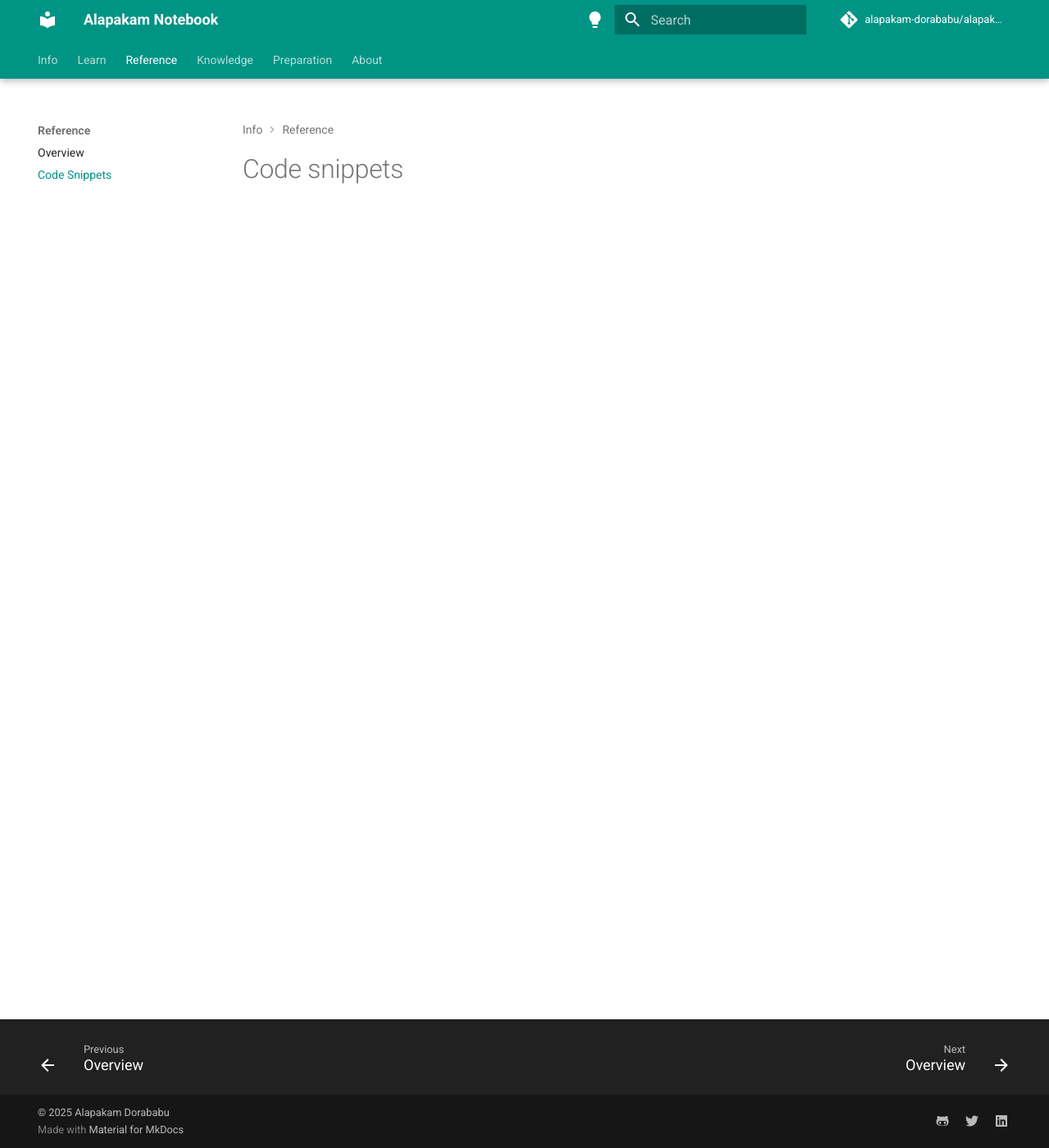
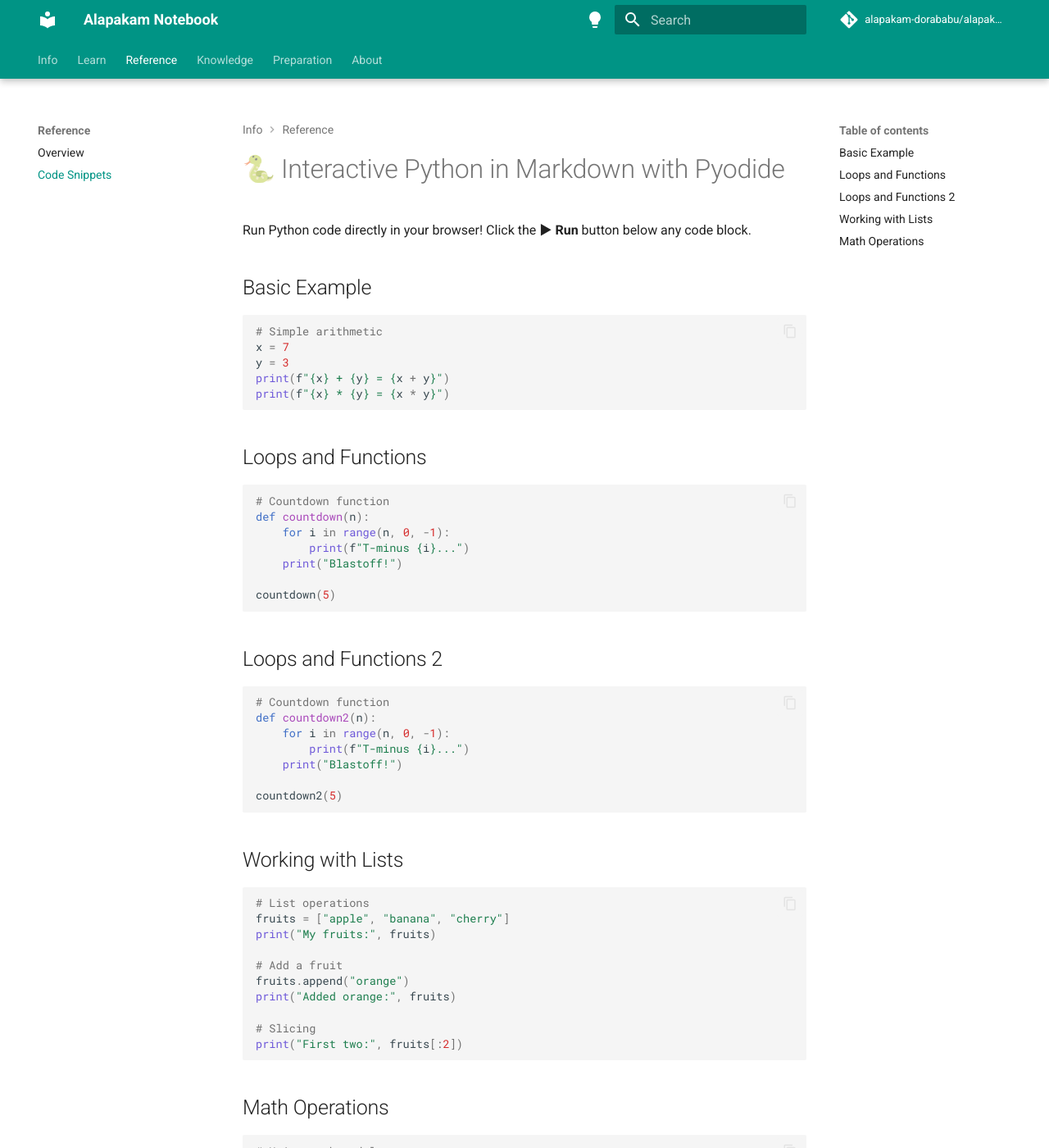
Before and after one commit to alapakam-dorababu/alapakam-notebook, an MkDocs documentation site: the page built from docs/code-snippets/index.md, in a window 1280 px wide and 1400 px high. Shown: the whole window at 82% size. Built offline with MkDocs 1.6.1 and Material for MkDocs 9.7.7, drawn with Linux system fonts in a browser that asks for light colours; comment, search, counter and statistics services are not loaded; some of the changed text lies outside the part shown.

Commit message:
pyodide runtime added

````diff
--- /dev/null
+++ b/docs/assets/css/pyodide-loader.css
@@ -0,0 +1,60 @@
+    /* Modern button hover effects */
+    .py-run-btn:hover {
+        transform: translateY(-1px);
+        box-shadow: 0 4px 8px rgba(0, 0, 0, 0.15);
+        opacity: 0.9;
+    }
+
+    .py-clear-btn:hover {
+        transform: translateY(-1px);
+        box-shadow: 0 4px 8px rgba(0, 0, 0, 0.1);
+        background: var(--md-default-fg-color--lightest) !important;
+    }
+
+    /* Button focus effects */
+    button:focus {
+        outline: none;
+        box-shadow: 0 0 0 3px rgba(66, 153, 225, 0.5);
+    }
+
+    /* Modern output area */
+    .py-output {
+        border-radius: 8px !important;
+        box-shadow: inset 0 1px 3px rgba(0, 0, 0, 0.1);
+        transition: all 0.3s ease;
+    }
+
+    /* Button container */
+    .py-controls-container {
+        background: var(--md-code-bg-color);
+        padding: 12px;
+        border-radius: 8px;
+        margin: 16px 0;
+        box-shadow: 0 1px 3px rgba(0, 0, 0, 0.1);
+    }
+
+    /* Button alignment fixes */
+    .py-controls-container button {
+        display: inline-flex;
+        align-items: center;
+        justify-content: center;
+        gap: 6px;
+        min-height: 36px;
+        padding: 6px 12px;
+        line-height: 1.2;
+        vertical-align: middle;
+    }
+
+    .py-controls-container button svg {
+        width: 16px;
+        height: 16px;
+        flex-shrink: 0;
+    }
+
+    /* Button group spacing */
+    .py-controls-container>div {
+        display: flex;
+        gap: 8px;
+        flex-wrap: wrap;
+        align-items: center;
+    }
--- /dev/null
+++ b/docs/assets/js/pyodide-loader.js
@@ -0,0 +1,188 @@
+// Initialize Pyodide when page loads
+async function initializePyodide() {
+    // Loading feedback
+    const loadingIndicator = document.createElement('div');
+    loadingIndicator.textContent = 'Loading Python runtime...';
+    loadingIndicator.style.cssText = `
+            position: fixed;
+            bottom: 20px;
+            right: 20px;
+            background: var(--md-primary-fg-color);
+            color: var(--md-primary-bg-color);
+            padding: 10px;
+            border-radius: 5px;
+            z-index: 1000;
+        `;
+    document.body.appendChild(loadingIndicator);
+
+    try {
+        // Load Pyodide
+        window.pyodide = await loadPyodide({
+            indexURL: "https://cdn.jsdelivr.net/pyodide/v0.25.1/full/"
+        });
+
+        // Set up stdout capture
+        await pyodide.runPythonAsync(`
+            import sys
+            from io import StringIO
+            sys.stdout = StringIO()
+            sys.stderr = StringIO()
+        `);
+
+        loadingIndicator.textContent = 'Ready to run Python code!';
+        setTimeout(() => loadingIndicator.remove(), 2000);
+        addInteractiveControls();
+    } catch (error) {
+        loadingIndicator.textContent = `Error loading Python: ${error}`;
+        loadingIndicator.style.background = 'var(--md-error-fg-color)';
+    }
+}
+
+function addInteractiveControls() {
+    document.querySelectorAll(".md-code__content").forEach((codeBlock) => {
+        const pre = codeBlock.parentElement;
+
+        // Skip if already has controls
+        if (pre.nextElementSibling?.classList?.contains('py-controls-container')) {
+            return;
+        }
+
+        // Create container for controls
+        const container = document.createElement('div');
+        container.className = 'py-controls-container';
+        container.style.marginTop = '8px';
+        container.style.marginBottom = '15px';
+
+        // Create button container
+        const buttonGroup = document.createElement('div');
+        buttonGroup.style.display = 'flex';
+        buttonGroup.style.gap = '8px';
+        buttonGroup.style.flexWrap = 'wrap';
+        buttonGroup.style.marginBottom = '8px';
+
+        // Create run button
+        const runButton = createButton('Run', 'py-run-btn', 'var(--md-primary-fg-color)', 'var(--md-primary-bg-color)');
+
+        // Create clear button
+        const clearButton = createButton('Clear', 'py-clear-btn', 'var(--md-default-bg-color)', 'var(--md-default-fg-color)', '1px solid var(--md-default-fg-color--lightest)');
+
+        // Create output area
+        const output = document.createElement('div');
+        output.className = 'py-output';
+        output.style.cssText = `
+            background: var(--md-code-bg-color);
+            border: 1px solid var(--md-default-fg-color--lightest);
+            border-radius: 4px;
+            padding: 12px;
+            margin-top: 8px;
+            white-space: pre-wrap;
+            font-family: monospace;
+            min-height: 20px;
+            display: none;
+            color: var(--md-code-fg-color);
+        `;
+
+        // Button click handlers
+        runButton.onclick = async () => {
+            runButton.disabled = true;
+
+            const label = runButton.querySelector('span:last-child');
+            label.textContent = 'Running...';
+
+            output.style.display = 'block';
+            output.textContent = 'Running code...';
+
+            try {
+                // Reset stdout/stderr buffers
+                await pyodide.runPythonAsync(`
+                    sys.stdout = StringIO()
+                    sys.stderr = StringIO()
+                `);
+
+                // Execute the code
+                await pyodide.runPythonAsync(codeBlock.textContent);
+
+                // Get output
+                const stdout = pyodide.runPython("sys.stdout.getvalue()");
+                const stderr = pyodide.runPython("sys.stderr.getvalue()");
+
+                // Display results
+                if (stderr) {
+                    output.textContent = `Error:\n${stderr}`;
+                    output.style.color = 'var(--md-error-fg-color)';
+                } else {
+                    output.textContent = stdout || "Code executed successfully (no output)";
+                    output.style.color = 'var(--md-code-fg-color)';
+                }
+            } catch (err) {
+                output.textContent = `Error: ${err}`;
+                output.style.color = 'var(--md-error-fg-color)';
+            } finally {
+                runButton.disabled = false;
+                label.textContent = 'Run';
+            }
+        };
+
+        clearButton.onclick = () => {
+            output.textContent = '';
+            output.style.display = 'none';
+        };
+
+        // Assemble elements
+        buttonGroup.append(runButton, clearButton);
+        container.append(buttonGroup, output);
+        pre.parentNode.insertBefore(container, pre.nextSibling);
+    });
+}
+
+function createButton(text, className, bgColor, textColor, border = 'none') {
+    const button = document.createElement('button');
+    button.className = className;
+    button.style.cssText = `
+        padding: 6px 12px;
+        background: ${bgColor};
+        color: ${textColor};
+        border: ${border};
+        border-radius: 8px;
+        cursor: pointer;
+        font-size: 14px;
+        font-weight: 500;
+        letter-spacing: 0.5px;
+        transition: all 0.2s ease;
+        box-shadow: 0 1px 3px rgba(0,0,0,0.1);
+        display: inline-flex;
+        align-items: center;
+        justify-content: center;
+        gap: 6px;
+        min-width: 80px;
+        height: 36px;
+        line-height: 1;
+    `;
+
+    const iconStyle = `width:16px;height:16px;display:inline-flex;align-items:center;justify-content:center;`;
+
+    if (className.includes('run-btn')) {
+        button.innerHTML = `
+            <span style="${iconStyle}">
+                <svg width="100%" height="100%" viewBox="0 0 24 24" style="fill:${textColor}">
+                    <path d="M8 5v14l11-7z"></path>
+                </svg>
+            </span>
+            <span>${text}</span>
+        `;
+    } else if (className.includes('clear-btn')) {
+        button.innerHTML = `
+            <span style="${iconStyle}">
+                <svg width="100%" height="100%" viewBox="0 0 24 24" style="fill:${textColor}">
+                    <path d="M19 6.41L17.59 5 12 10.59 6.41 5 5 6.41 10.59 12 5 17.59 6.41 19 12 13.41 17.59 19 19 17.59 13.41 12z"></path>
+                </svg>
+            </span>
+            <span>${text}</span>
+        `;
+    }
+
+    return button;
+}
+
+// Start initialization when page loads
+window.addEventListener('DOMContentLoaded', initializePyodide);
--- a/docs/code-snippets/index.md
+++ b/docs/code-snippets/index.md
@@ -1 +1,73 @@
-# Code snippets
+# 🐍 Interactive Python in Markdown with Pyodide
+
+Run Python code directly in your browser! Click the **▶ Run** button below any code block.
+
+## Basic Example
+
+```python
+# Simple arithmetic
+x = 7
+y = 3
+print(f"{x} + {y} = {x + y}")
+print(f"{x} * {y} = {x * y}")
+```
+
+## Loops and Functions
+
+```python
+# Countdown function
+def countdown(n):
+    for i in range(n, 0, -1):
+        print(f"T-minus {i}...")
+    print("Blastoff!")
+
+countdown(5)
+```
+
+## Loops and Functions 2
+
+```python
+# Countdown function
+def countdown2(n):
+    for i in range(n, 0, -1):
+        print(f"T-minus {i}...")
+    print("Blastoff!")
+
+countdown2(5)
+```
+
+## Working with Lists
+
+```python
+# List operations
+fruits = ["apple", "banana", "cherry"]
+print("My fruits:", fruits)
+
+# Add a fruit
+fruits.append("orange")
+print("Added orange:", fruits)
+
+# Slicing
+print("First two:", fruits[:2])
+```
+
+## Math Operations
+
+```python
+# Using math module
+import math
+
+radius = 5
+area = math.pi * radius ** 2
+print(f"Area of circle with radius {radius}: {area:.2f}")
+```
+
+
+<!-- Include Pyodide JavaScript library from the CDN -->
+<script src="https://cdn.jsdelivr.net/pyodide/v0.25.1/full/pyodide.js"></script>
+
+<!-- Include a custom JavaScript file (pyodide-loader.js) from your assets folder -->
+<script src="../assets/js/pyodide-loader.js"></script>
+
+<!-- Include a custom CSS file (pyodide-loader.css) for styling, from your assets folder -->
+<link rel="stylesheet" href="../assets/css/pyodide-loader.css">
````
